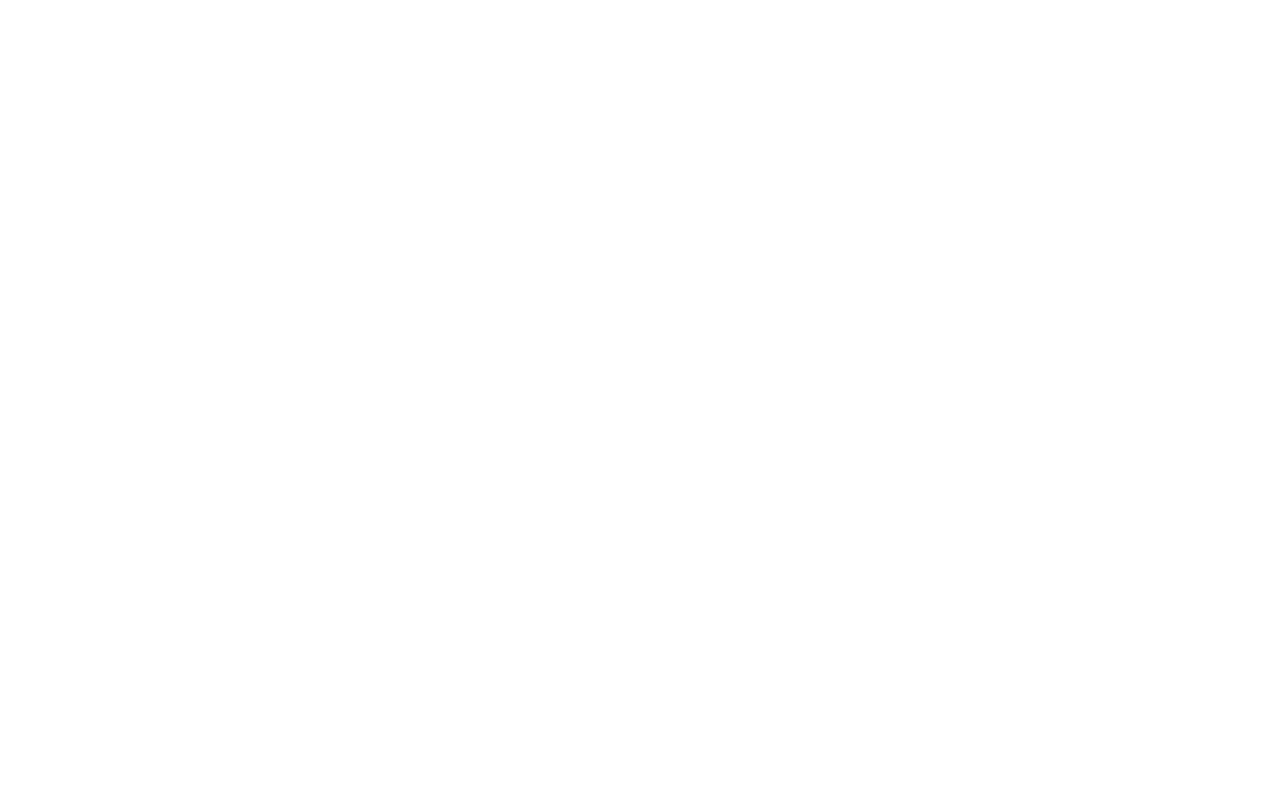
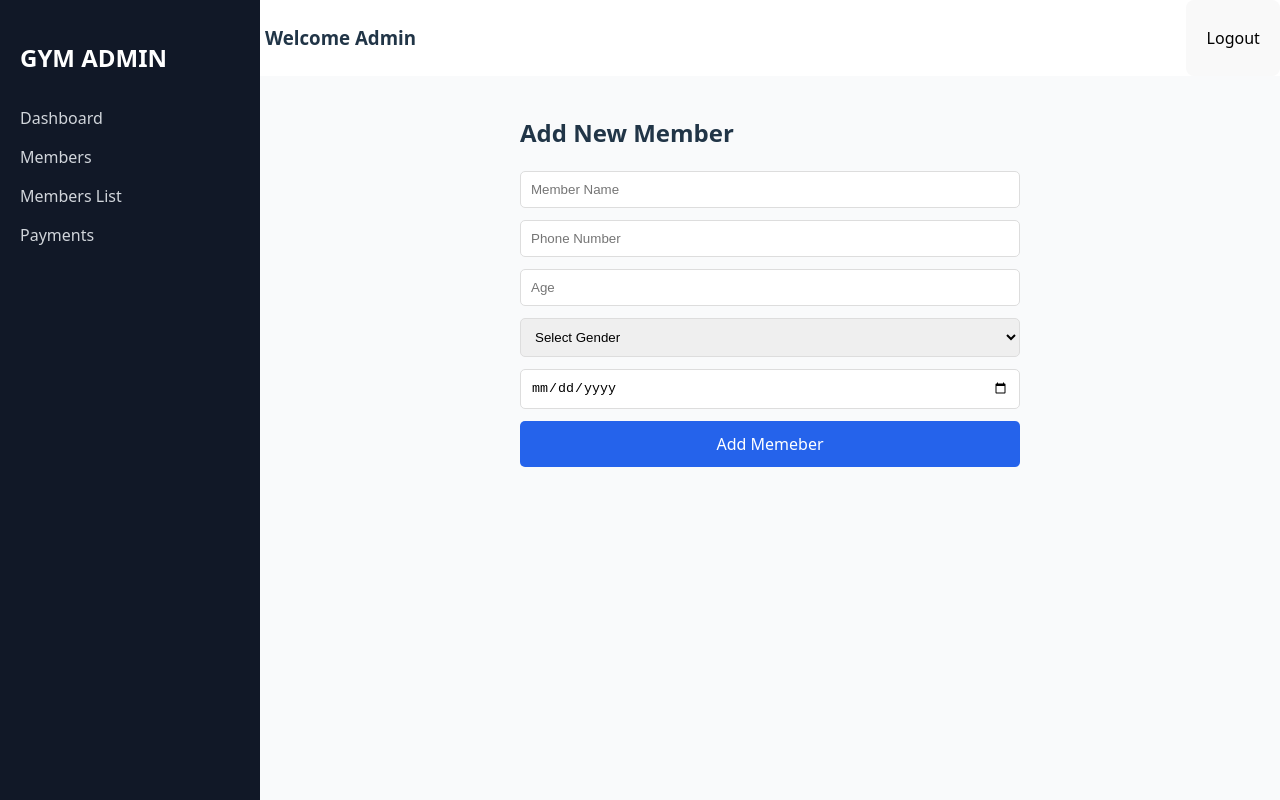
Before and after one commit to akshay-515/the-grouse-gym, a React (Vite) app in the folder frontend/: page /members/add in a window 1280 px wide. Before the commit this address had no page. Built offline with nearby package versions, Linux system fonts and the light colour scheme; sample sign-in values are in the browser's storage.

Commit message:
memberList done

```diff
--- /dev/null
+++ b/frontend/src/api/member.api.ts
@@ -0,0 +1,16 @@
+import api from "./axios";
+
+export interface CreateMemberPayload {
+  name: string;
+  phone: string;
+  age: string;
+  gender: string;
+  joined_date: string;
+//   address: string;
+
+}
+
+export const createMember = async (data:  CreateMemberPayload) => {
+    const response = await api.post("/members", data);
+    return response.data;
+}
--- a/frontend/src/components/layouts/sidebar.tsx
+++ b/frontend/src/components/layouts/sidebar.tsx
@@ -7,7 +7,8 @@
 
             <nav>
                 <Link to="/dashboard">Dashboard</Link>
-                <Link to="/members">Members</Link>
+                <Link to="/members/add">Members</Link>
+                <Link to="/members">Members List</Link>
                 <Link to="/payments">Payments</Link>
             </nav>
         </div>
--- a/frontend/src/pages/dashboard.tsx
+++ b/frontend/src/pages/dashboard/dashboard.tsx
@@ -1,5 +1,5 @@
 import { useEffect, useState } from "react";
-import api from "../api/axios";
+import api from "../../api/axios";
 import "./dashboard.css"
 
 interface RecentPayment {
--- /dev/null
+++ b/frontend/src/pages/members/addmember/addmember.css
@@ -0,0 +1,29 @@
+.member-container {
+  max-width: 500px;
+  margin: auto;
+}
+
+.member-form {
+  display: grid;
+  gap: 12px;
+}
+
+.member-form input,
+.member-form select {
+  padding: 10px;
+  border: 1px solid #ddd;
+  border-radius: 5px;
+}
+
+.member-form button {
+  padding: 12px;
+  background: #2563eb;
+  color: white;
+  border: none;
+  border-radius: 5px;
+  cursor: pointer;
+}
+
+.member-form button:hover {
+  background: #1e40af;
+}
--- /dev/null
+++ b/frontend/src/pages/members/addmember/addmember.tsx
@@ -0,0 +1,104 @@
+import React, { useState } from "react"
+import { createMember } from "../../../api/member.api";
+import "./addmember.css"
+
+const AddMember = () => {
+    const [form, setForm] = useState({
+      name: "",
+      phone: "",
+      age: "",
+      gender: "",
+      joined_date: "",
+    });
+
+const [loading , setLoading] = useState(false);
+
+const handleChange = (e: React.ChangeEvent<HTMLInputElement | HTMLSelectElement>) => {
+    const {name, value} = e.target;
+
+    setForm({
+        ...form,
+        [name]: value
+    });
+
+};
+
+const handleSubmit = async (e: React.FormEvent) => {
+    e.preventDefault();
+
+    try {
+        setLoading(true);
+        await createMember(form);
+        alert("member created successfully");
+        setForm({
+          name: "",
+          phone: "",
+          age: "",
+          gender: "",
+          joined_date: "",
+        });
+    } catch (error) {
+        console.error(error);
+        alert("failed to create member");
+    } finally {
+        setLoading(false);
+    };
+};
+
+return (
+    <div className="member-container">
+        <h2>Add New Member</h2>
+        <form className="member-form" onSubmit={handleSubmit}>
+            <input
+              name="name"
+              placeholder="Member Name"
+              value={form.name}
+              onChange={handleChange}
+              required
+            />
+
+            <input
+              name="phone"
+              placeholder="Phone Number"
+              value={form.phone}
+              onChange={handleChange}
+              required
+            />
+
+            <input
+              name="age"
+              type="number"
+              placeholder="Age"
+              value={form.age}
+              onChange={handleChange}
+              required
+            />
+
+            <select
+              name="gender"
+              value={form.gender}
+              onChange={handleChange}
+              required
+            >
+              <option value="">Select Gender</option>
+              <option value="male">Male</option>
+              <option value="female">Female</option>
+            </select>
+
+            <input
+              name="joined_date"
+              type="date"
+              value={form.joined_date}
+              onChange={handleChange}
+              required
+            />
+
+            <button type="submit">
+                {loading ? "Adding..." : "Add Memeber"}
+            </button>
+        </form>
+    </div>
+    );
+};
+
+export default AddMember;
--- /dev/null
+++ b/frontend/src/pages/members/memberlist/memberlist.css
@@ -0,0 +1,55 @@
+.members-container {
+  width: 100%;
+}
+
+.members-header {
+  display: flex;
+  justify-content: space-between;
+  margin-bottom: 20px;
+}
+
+.add-btn {
+  padding: 10px 14px;
+  background: #10b981;
+  border: none;
+  color: white;
+  border-radius: 6px;
+  cursor: pointer;
+}
+
+.search-input {
+  padding: 10px;
+  width: 300px;
+  margin-bottom: 20px;
+}
+
+.members-table {
+  width: 100%;
+  border-collapse: collapse;
+  background: white;
+}
+
+.members-table th,
+.members-table td {
+  padding: 12px;
+  border-bottom: 1px solid #ddd;
+}
+
+.members-table th {
+  background: #f3f4f6;
+}
+
+.edit-btn {
+  padding: 6px 10px;
+  background: #2563eb;
+  color: white;
+  border: none;
+  margin-right: 5px;
+}
+
+.delete-btn {
+  padding: 6px 10px;
+  background: #ef4444;
+  color: white;
+  border: none;
+}
--- /dev/null
+++ b/frontend/src/pages/members/memberlist/memberlist.tsx
@@ -0,0 +1,112 @@
+import { useEffect, useState } from "react";
+import { useNavigate } from "react-router-dom";
+import api from "../../../api/axios";
+
+interface Member {
+  id: number;
+  name: string;
+  phone: string;
+  age: number;
+  gender: string;
+  joined_date: string;
+}
+
+const MemberList = () => {
+    const navigate = useNavigate();
+
+    const [members, setMembers] = useState<Member[]>([]);
+    const [search, setSearch]  = useState("");
+
+
+  const fetchMembers = async () => {
+    try {
+      const response = await api.get("/members");
+      setMembers(response.data.data);
+    } catch (error) {
+      console.error("Error fetching members", error);
+    }
+  };
+
+  useEffect(() => {
+    fetchMembers();
+  }, []);
+
+  const deleteMember = async (id: number) => {
+    if(!confirm("delete this member?")) return;
+
+    try{
+      await api.delete(`/members/${id}`);
+      fetchMembers();
+    } catch (error) {
+      console.error("Delete Failed", error);
+    }
+  };
+
+  const filteredMembers = members.filter((m) =>
+    m.name.toLowerCase().includes(search.toLowerCase())
+  );
+
+  return (
+    <div className="members-container">
+      <div className="members-header">
+        <h3>Members</h3>
+        <button
+          className="add-btn"
+          onClick={() => navigate("/members/add")}
+        >
+          Add Member
+        </button>
+
+        <input
+          className="search-input"
+          placeholder="Search member..."
+          value={search}
+          onChange={(e) => setSearch(e.target.value)}
+        />
+    </div>
+        <table className="members-table">
+          <thead>
+            <tr>
+              <th>ID</th>
+              <th>Name</th>
+              <th>Phone</th>
+              <th>Age</th>
+              <th>Gender</th>
+              <th>Joined Date</th>
+              <th>Actions</th>
+            </tr>
+          </thead>
+
+          <tbody>
+            {filteredMembers.map((member) => (
+              <tr key={member.id}>
+                <td>{member.id}</td>
+                <td>{member.name}</td>
+                <td>{member.phone}</td>
+                <td>{member.age}</td>
+                <td>{member.gender}</td>
+                <td>{new Date(member.joined_date).toLocaleDateString()}</td>
+                <td>
+                  <button
+                    className="edit-btn"
+                    onClick={() => navigate(`/members/edit/${member.id}`)}
+                  >
+                    Edit
+                  </button>
+
+                  <button
+                    className="delete-btn"
+                    onClick={() => deleteMember(member.id)}
+                  >
+                    Delete
+                  </button>
+                </td>
+              </tr>
+            ))}
+          </tbody>
+        </table>
+    </div>
+  );
+};
+
+export default MemberList;
--- a/frontend/src/routes/AppRoutes.tsx
+++ b/frontend/src/routes/AppRoutes.tsx
@@ -1,8 +1,10 @@
 import { BrowserRouter, Route, Routes } from "react-router-dom";
 import Login from "../pages/login";
 import ProtectedRoutes from "./protectedroute";
-import Dashboard from "../pages/dashboard";
+import Dashboard from "../pages/dashboard/dashboard";
 import AdminLayout from "../components/layouts/adminlayout";
+import AddMember from "../pages/members/addmember/addmember";
+import MemberList from "../pages/members/memberlist/memberlist";
 
 const AppRoutes = () => {
     return(
@@ -14,8 +16,11 @@
             <Route element={<ProtectedRoutes />}>
               <Route element={<AdminLayout />}>
                 <Route path="/dashboard" element = {<Dashboard />} />
+                <Route path="/members/add" element = {<AddMember />}/>
+                <Route path="/members" element={<MemberList />}></Route>
               </Route>
             </Route>
+
           </Routes>
         </BrowserRouter>
     )
```
Also changed, not shown: frontend/src/pages/dashboard/dashboard.css (renamed from frontend/src/pages/dashboard.css), 1 other file (tests, documents, lock files or other folders).
